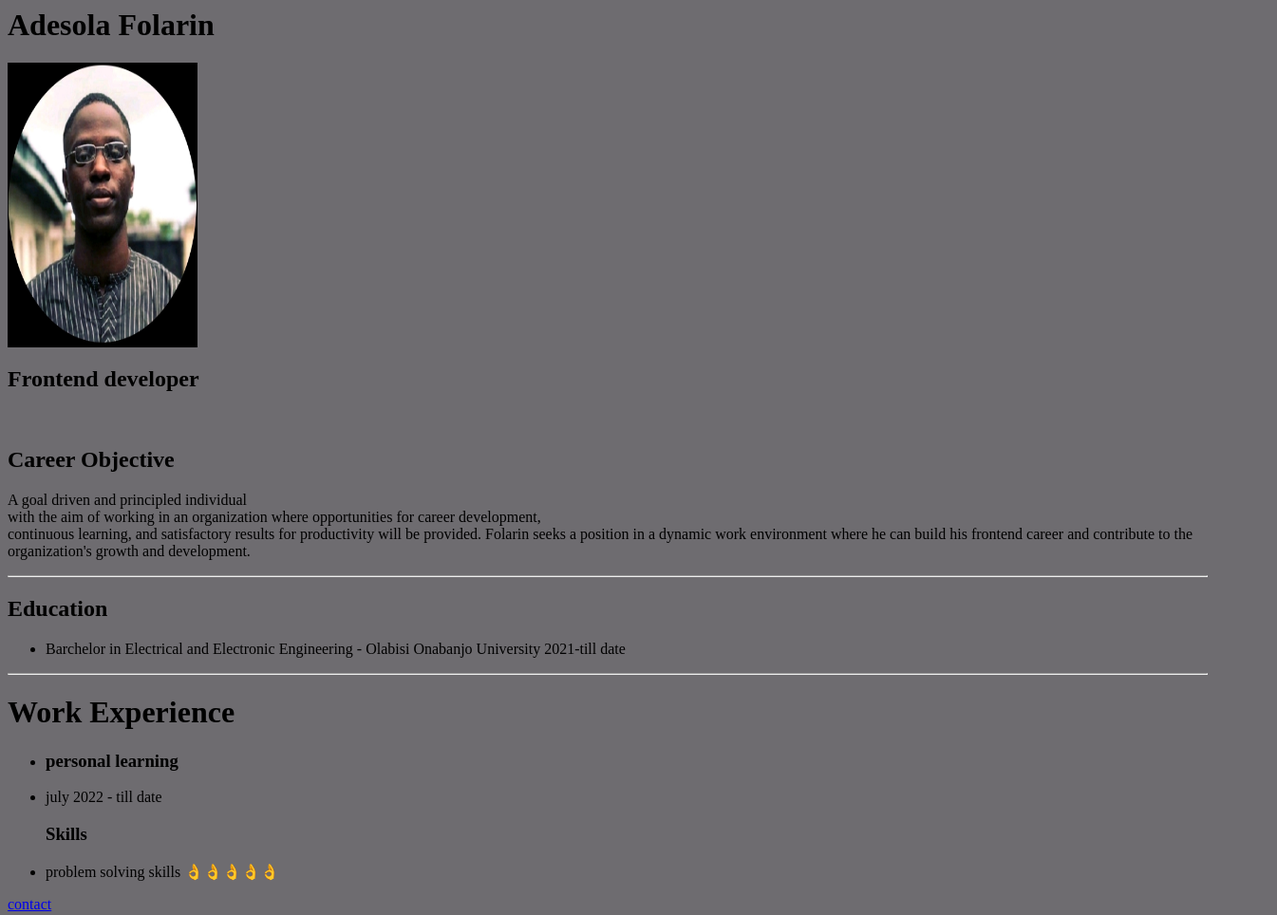
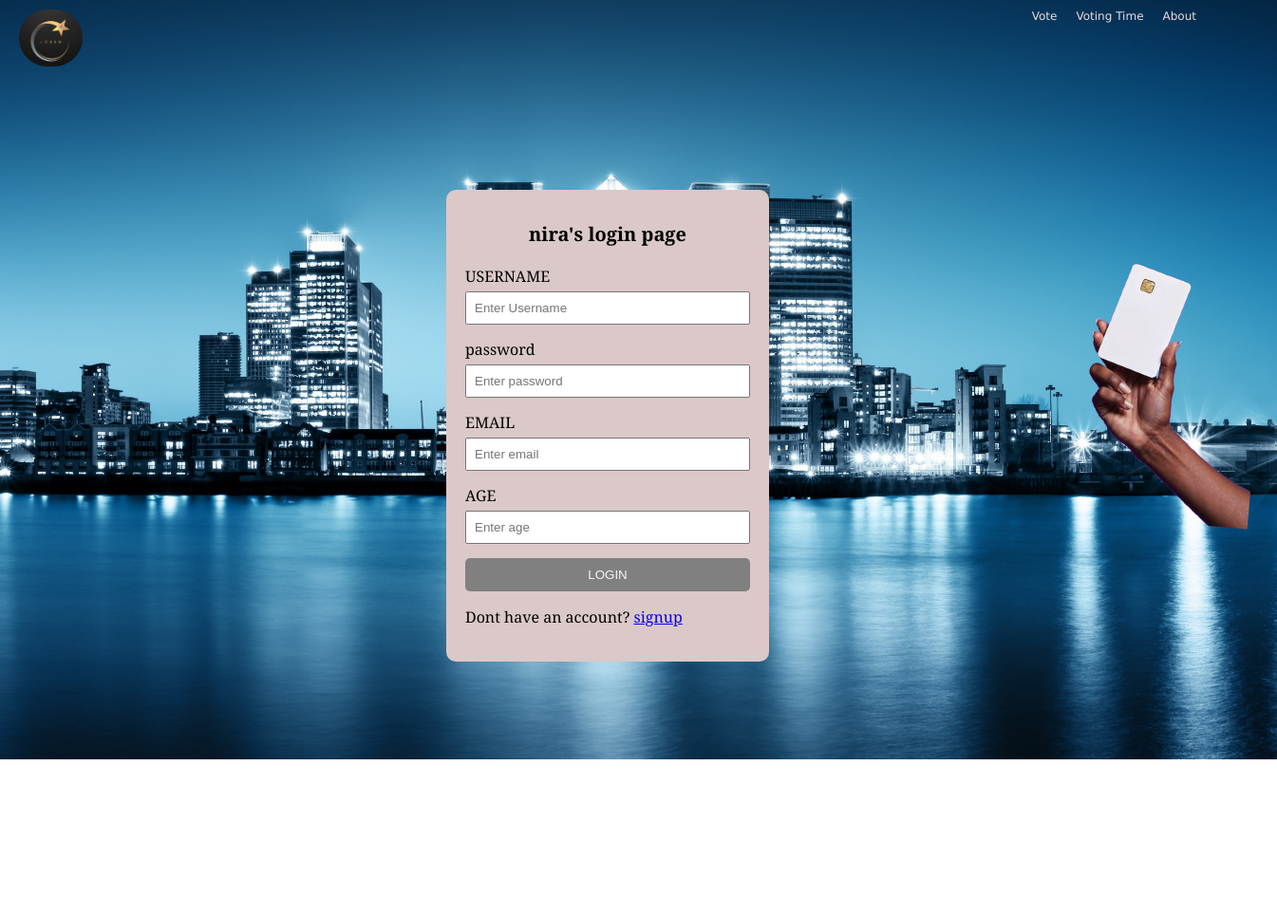
Before and after one commit to Niralof-web/first-resume, a plain HTML site: page index.html in a window 1280 px wide. Shown: the whole page at 95% size, 1345 px wide, since content can reach past the window. After the commit the page ends 800 px from the top, so only its background shows below. Drawn offline with Linux system fonts and the light colour scheme.

Commit message:
Add files via upload

```diff
--- a/index.html
+++ b/index.html
@@ -1,47 +1,237 @@
+<!DOCTYPE html>
 <html lang="en">
 <head>
     <meta charset="UTF-8">
     <meta name="viewport" content="width=device-width, initial-scale=1.0">
     <title>Document</title>
+    <title>fola's login page</title>
     <style>
-        img{
-            height: 300px;
-            width: 200px;
+        body {
+  font-family: Cambria, Cochin, Georgia, Times, 'Times New Roman', serif;
+  background-image: url('image.jpg');
+  background-size: cover;
+  background-position: center;
+  background-repeat: no-repeat; /* fixed typo */
+  margin: 0;
+  padding: 0;
+  height: 100vh;
+  overflow: hidden;
+  position: relative;
 }
-        body{
-            background-color: rgb(110, 108, 112);
+
+.a {
+  margin: 100px auto;
+  padding: 20px;
+  width: 300px;
+  background-color: rgb(219, 200, 200);
+  border-radius: 10px;
+  position: relative;
+  z-index: 2;
 }
+
+.a h1 {
+  margin-bottom: 20px;
+  text-align: center;
+  font-size: 20px;
+}
+
+.b, .d, .f, .h {
+  margin-bottom: 15px;
+}
+
+.b label, .d label, .f label, .h label {
+  margin-bottom: 5px;
+  display: block;
+}
+
+.b input, .d input, .f input, .h input {
+  width: 100%;
+  box-sizing: border-box;
+  padding: 8px;
+}
+
+.k {
+  width: 100%;
+  padding: 10px;
+  background-color: grey;
+  color: whitesmoke;
+  border: none;
+  border-radius: 5px;
+  cursor: pointer;
+}
+
+.k:hover {
+  background-color: rgb(159, 166, 213);
+}
+
+.m {
+  position: absolute;
+  top: 50%;
+  right: -50px;
+  transform: translateY(-59%);
+  z-index: 1;
+}
+
+.m img.n {
+  width: 250px;
+  transform: rotate(5deg);
+}
+
+body {
+  margin: 0;
+  padding: 0;
+}
+
+header {
+  position: relative;
+  height: 100px;
+}
+
+.top-right-logo {
+  position: absolute;
+  top: 10px;
+  left: 20px;
+  height: 60px;
+  width: auto;
+  border-radius: 70px;
+}
+.icon-list-container {
+  position: absolute;
+  top: 10px;
+  right: 20px;
+  z-index: 10;
+}
+
+.icon-list {
+  list-style: none;
+  display: flex;
+  gap: 10px;
+  margin: 0;
+  padding: 0;
+}
+
+.icon-list li a {
+  text-align: center;
+  text-decoration: none;
+  color: #ebdcdc;
+  font-family: sans-serif;
+  font-size: 12px;
+  transition: transform 0.3s;
+  display: flex;
+  flex-direction: column;
+  align-items: center;
+  font-family: 'Lucida Sans', 'Lucida Sans Regular', 'Lucida Grande', 'Lucida Sans Unicode', Geneva, Verdana, sans-serif;
+  margin-left: 10px;
+}
+
+.icon-list li a img {
+  width: 30px;
+  height: 30px;
+}
+
+.icon-list li a:hover {
+  transform: scale(1.1);
+  color: #bdc7cf;
+}
+
+
+
     </style>
+    <meta name="viewport" content="width=device-width, initial-scale=1.0">
+
 </head>
 <body>
-    <h1>Adesola Folarin</h1>
-    <img src="picture.jpg" alt="this is folarin's picture">
-    <h2>Frontend developer</h2><br>
-    <h2>Career Objective</h2>
-    <p>A goal driven and principled individual <br> with the aim of working in an organization where opportunities for career development, <br> continuous learning, and satisfactory results for productivity will be provided. Folarin seeks a position in a dynamic work environment where he can build his frontend career and contribute to the organization's growth and development.</p>
-    <hr>
-    <h2>Education</h2>
-    <ul>
-        <li> Barchelor in Electrical and Electronic Engineering - Olabisi Onabanjo University 2021-till date</li>
-    </ul>
-    <hr>
-    <h1> Work Experience</h1>
-    <ul>
+    <header>
+    <img src="mag.png" alt="Site Logo" class="top-right-logo">
+  </header>
+  <div class="icon-list-container">
+  <ul class="icon-list">
     <li>
-            <h3>personal learning </h3>
+      <a href="vote.html" title="Vote">
+
+        <span>Vote</span>
+      </a>
+    </li>
     <li>
-                july 2022 - till date
+      <a href="voting-time.html" title="Check Voting Time">
+
+        <span>Voting Time</span>
+      </a>
     </li>
+    <li>
+      <a href="about.html" title="About">
+
+        <span>About</span>
+      </a>
     </li>
   </ul>
+</div>
 
-    <ul>
-        <h3>Skills</h3>
-        <li>
-            problem solving skills  👌👌👌👌👌
-        </li>
-    </ul>
-    <a href="contact.html"> contact</a>
+    <div class="fola">
+    <div class="a">
 
+        <h1>nira's login page</h1>
+
+        <div class="b">
+            <label for="c">USERNAME</label>
+            <input type="text" id="c" placeholder="Enter Username">
+
+        </div>
+
+        <div class="d">
+             <label for="e">password</label>
+            <input type="password" id="e" placeholder="Enter password">
+
+        </div>
+
+        <div class="f">
+             <label for="g">EMAIL</label>
+            <input type="email" id="g" placeholder="Enter email">
+
+        </div>
+
+        <div class="h">
+             <label for="i">AGE</label>
+            <input type="number" id="i" placeholder="Enter age">
+
+
+        </div>
+        <div class="j">
+            <button class="k" onclick="login() ">LOGIN</button>
+
+        </div>
+        <div class="l">
+           <p>
+            Dont have an account? <a href ="signup.html">signup</a>
+           </p>
+        </div>
+
+    </div>
+    <div class="m">
+
+
+
+            <img src="img.png" alt="hip, isolated on a transparent background. The hand is positioned upright, fingers gently curved, suggesting confidence and professionalism. No text is visible on the card or in the environment." class="n">
+</div>
+</div>
+<script>
+  function login() {
+    const ageInput = document.getElementById('i').value.trim();
+
+    if (!ageInput || isNaN(ageInput)) {
+      alert("Please enter a valid age.");
+      return;
+    }
+
+    const age = parseInt(ageInput);
+
+    if (age >= 18) {
+      alert("You can vote!");
+      window.location.href = "vote.html";
+    } else {
+      alert("Sorry, you must be at least 18 to vote.");
+    }
+  }
+</script>
 </body>
 </html>
```
Also changed, not shown: vote.html (added, +117 -0 lines), voting-time.html (added, +56 -0 lines), image.jpg (added), img.png (added), mag.png (added), signup.html (added). Lines whose indentation alone changed are shown as unchanged.
